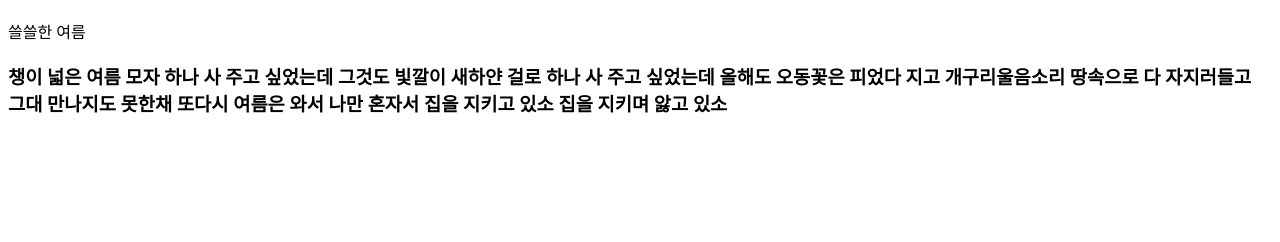
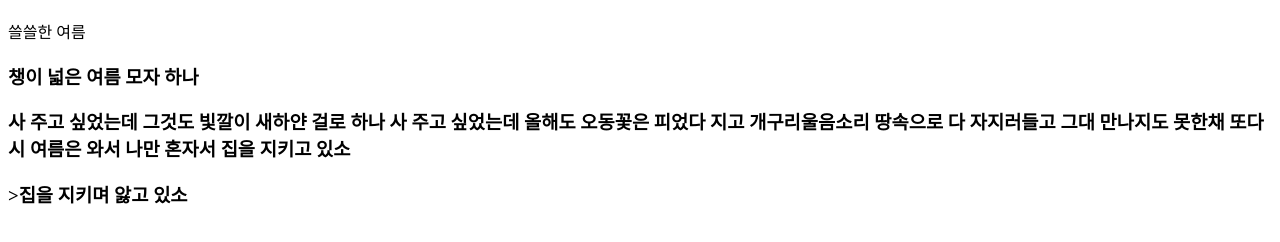
Before and after one commit to juonuooun/myweb, a plain HTML site: page index.html in a window 1280 px wide. Shown: the part 102-344 px from the top of the page. Drawn offline with Linux system fonts and the light colour scheme.

Commit message:
Update index.html

```diff
--- a/index.html
+++ b/index.html
@@ -6,15 +6,15 @@
   <body>
     <h1>반갑습니다.</h1
     <h2>쓸쓸한 여름</h2>
-    <h3>챙이 넓은 여름 모자 하나
-        사 주고 싶었는데
+    <h3>챙이 넓은 여름 모자 하나</h3>
+    <h3>사 주고 싶었는데
         그것도 빛깔이 새하얀 걸로 하나
         사 주고 싶었는데
         올해도 오동꽃은 피었다 지고
         개구리울음소리 땅속으로 다 자지러들고
         그대 만나지도 못한채
         또다시 여름은 와서
-        나만 혼자서 집을 지키고 있소
-        집을 지키며 앓고 있소</h3>
+        나만 혼자서 집을 지키고 있소</h3>
+    <h3>>집을 지키며 앓고 있소</h3>
   </body>
 </html>
```
